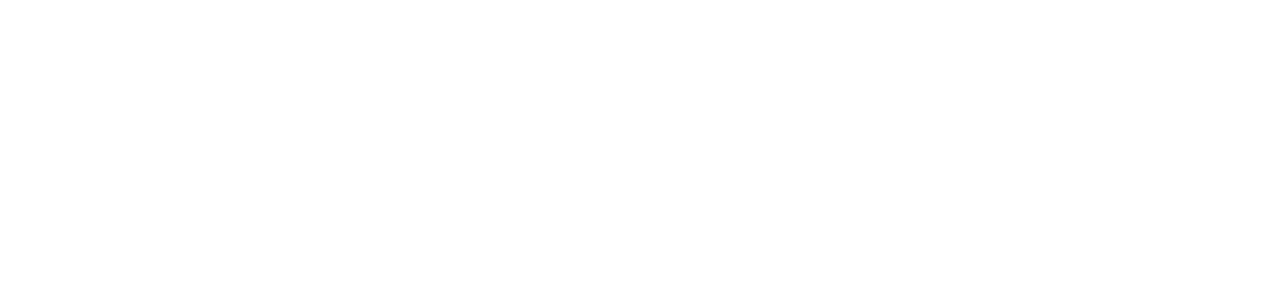
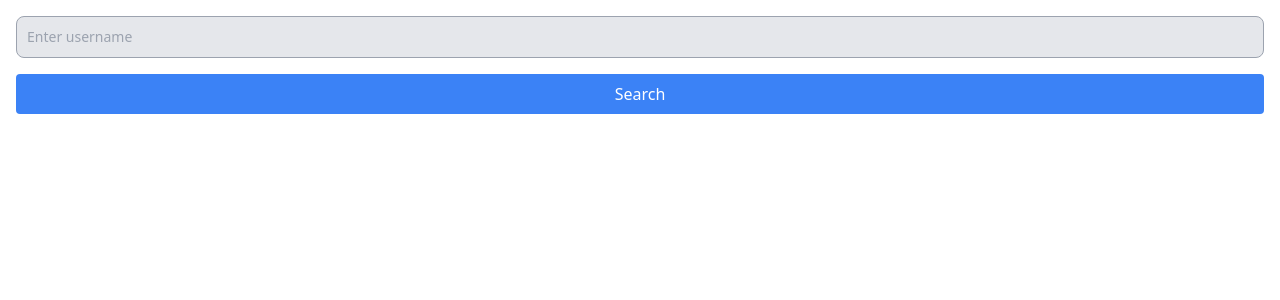
Before and after one commit to farellsujanto/farell-atask, a Next.js app: page / in a window 1280 px wide. Shown: the top 300 px of the page. Built offline with nearby package versions, Linux system fonts and the light colour scheme.

Commit message:
Create initial user search

```diff
--- a/src/pages/index.tsx
+++ b/src/pages/index.tsx
@@ -1,10 +1,49 @@
-
-
+import { useState, useCallback } from 'react';
+import PrimaryButton from 'src/components/buttons/PrimaryButton';
+import PrimaryInput from 'src/components/inputs/PrimaryInput';
+import UserSearchData from 'src/interfaces/UserSearchData';
+import UserSearchResponse from 'src/interfaces/UserSearchResponse';
+import { fetchApi } from 'src/utils/request';
 
 export default function Home() {
+
+  const [username, setUsername] = useState('');
+  const [lastSearchedUsername, setLastSearchedUsername] = useState('');
+  const [isLoading, setIsLoading] = useState(false);
+  const [users, setUsers] = useState<UserSearchData[]>([]);
+
+  const onSearchButtonPressed = useCallback(async () => {
+    setLastSearchedUsername(username);
+    setIsLoading(true);
+
+    const res = await fetchApi<UserSearchResponse>(`https://api.github.com/search/users?per_page=5&q=${username}`);
+    setUsers([...res.items]);
+
+    setIsLoading(false);
+  }, [username]);
+
   return (
-    <div>
+    <main className='flex min-h-screen p-4'>
+      <div className='flex flex-1 flex-col'>
+        <PrimaryInput
+          id='username'
+          placeholderText='Enter username'
+          onTextChanged={setUsername} />
 
-    </div>
+        <div className='h-4' />
+
+        <PrimaryButton
+          text='Search'
+          isLoading={isLoading}
+          onClick={onSearchButtonPressed}
+        />
+
+        <div className='h-4' />
+        {!!lastSearchedUsername && (
+          <p>Showing users for "{lastSearchedUsername}"</p>
+        )}
+      </div>
+
+    </main>
   );
 }
```
